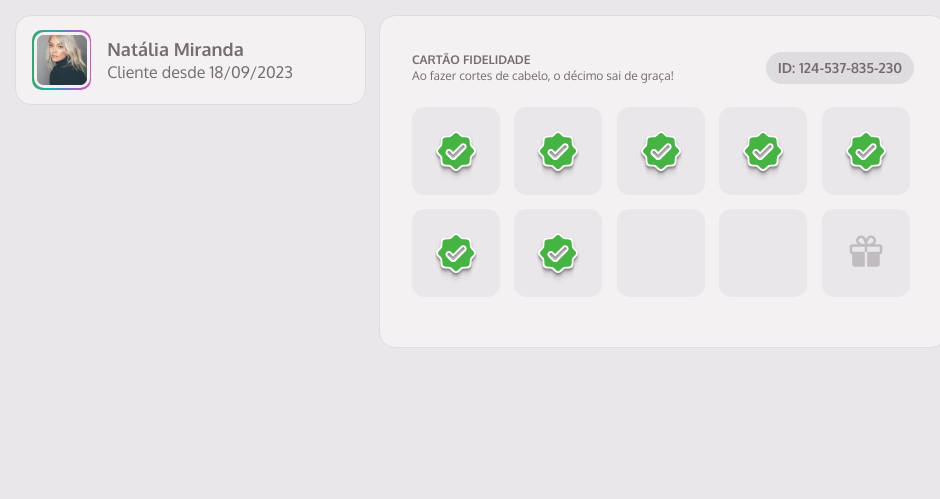
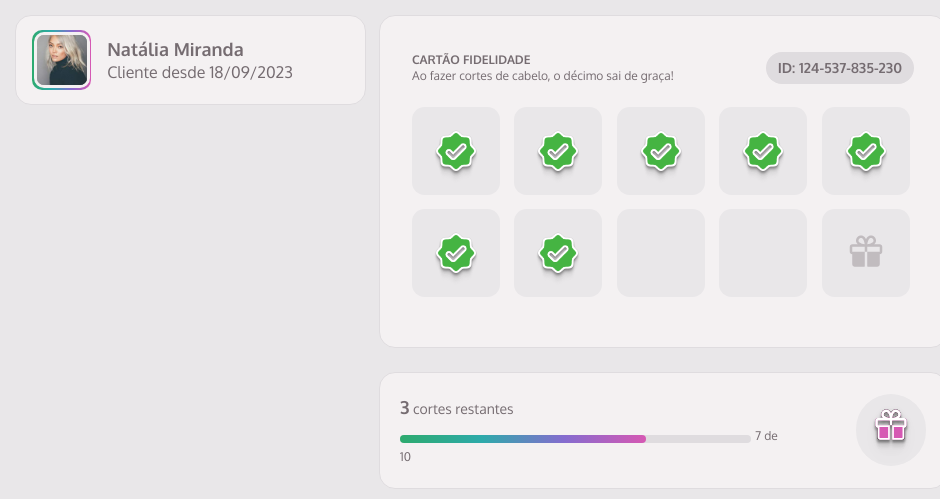
Before and after one commit to MiguelASFerreira/cartao-fidelidade, a plain HTML site: page index.html in a window 1280 px wide. Shown: the part 169-668 px from the top of the page, without its empty margins (159-1099 px from the left). Drawn offline with Linux system fonts and the light colour scheme.

Commit message:
sessão de progresso

```diff
--- a/index.html
+++ b/index.html
@@ -40,7 +40,7 @@
             </div>
             <div class="info">
                 <h1 class="user-name">Natália Miranda</h1>
-                <p class="user-data">Cliente desde 18/09/2023</p>
+                <span class="user-data">Cliente desde 18/09/2023</span>
             </div>
         </section>
 
@@ -89,6 +89,23 @@
             </div>
             </ul>
         </section>
+
+        <section id="progress">
+          <div class="progress-content">
+            <div class="progress-text">
+              <p>
+                <strong>3</strong> cortes restantes
+              </p>
+            </div>
+            <div class="progress-bar">
+              <progress value="7" max="10"></progress>
+              <span>7 de 10</span>
+            </div>
+          </div>
+          <div class="progress-item">
+            <img src="src/assets/icons/pin-gift.svg" alt="Pin do presente">
+          </div>
+        </section>
       </main>
 </body>
 </html>
--- a/src/styles/index.css
+++ b/src/styles/index.css
@@ -2,3 +2,4 @@
 @import url(header.css);
 @import url(user.css);
 @import url(loyalty-card.css);
+@import url(progress.css);
--- /dev/null
+++ b/src/styles/progress.css
@@ -0,0 +1,113 @@
+#progress {
+    display: flex;
+    flex-direction: row;
+    align-items: center;
+    padding-block: 1rem;
+    padding-inline: 1.25rem;
+    gap: 1.5rem;
+    margin-top: 0.5rem;
+
+    width: 21.9375rem;
+    height: 5.5rem;
+
+    background: var(--base-gray-100);
+    border: 1px solid var(--base-gray-300);
+    border-radius: 1rem;
+    margin-inline: 0.75rem;
+
+    & .progress-content {
+      display: flex;
+      flex-direction: column;
+      gap: 0.25rem;
+
+
+      & .progress-text {
+        display: flex;
+
+
+        & p {
+            & strong {
+                font: var(--title-sm);
+            }
+        }
+
+        & p {
+            font: var(--text-sm);
+        }
+      }
+
+      & .progress-bar {
+        & progress,
+        & progress::-webkit-progress-bar,
+        & progress::-webkit-progress-value {
+            border-radius: 624.93rem;
+        }
+
+        & progress {
+            width: 11.375rem;
+            height: 0.5rem;
+        }
+
+        & progress::-webkit-progress-bar {
+            background: var(--base-gray-300);
+        }
+
+        & progress::-webkit-progress-value {
+            background: var(--gradient-base);
+        }
+
+        & span {
+            font: var(--text-xs);
+        }
+      }
+    }
+
+
+
+    & .progress-item {
+        display: flex;
+        align-items: center;
+        justify-content: center;
+        width: 3.5rem;
+        height: 3.5rem;
+        background-color: var(--base-gray-200);
+        border-radius: 48.5625rem;
+
+        & img {
+            width: 2.5rem;
+            height: 2.5rem;
+
+            filter: drop-shadow(0px 16.25px 6.25px rgba(0, 0, 0, 0.01)) drop-shadow(0px 9.375px 5.625px rgba(0, 0, 0, 0.04)) drop-shadow(0px 3.75px 3.75px rgba(0, 0, 0, 0.07)) drop-shadow(0px 1.25px 2.5px rgba(0, 0, 0, 0.08));
+        }
+    }
+  }
+
+  @media (width >= 62em) {
+    #progress {
+        grid-column: 2 / 4;
+        grid-row: 3 / 4;
+        margin-left: 2rem;
+        gap: 4.5rem;
+        width: 35.5rem;
+        height: 7.313rem;
+
+        & .progress-content {
+            & .progress-bar {
+                & progress {
+                    width: 21.9375rem;
+                    height: 0.5rem;
+                }
+            }
+        }
+
+        & .progress-item {
+            width: 4.5rem;
+            height: 4.5rem;
+
+            & img {
+                width: 4rem;
+                height: 4rem;
+            }
+        }
+    }
+  }
```
Also changed, not shown: src/assets/icons/pin-check.svg (added), src/assets/icons/pin-gift.svg (added).
